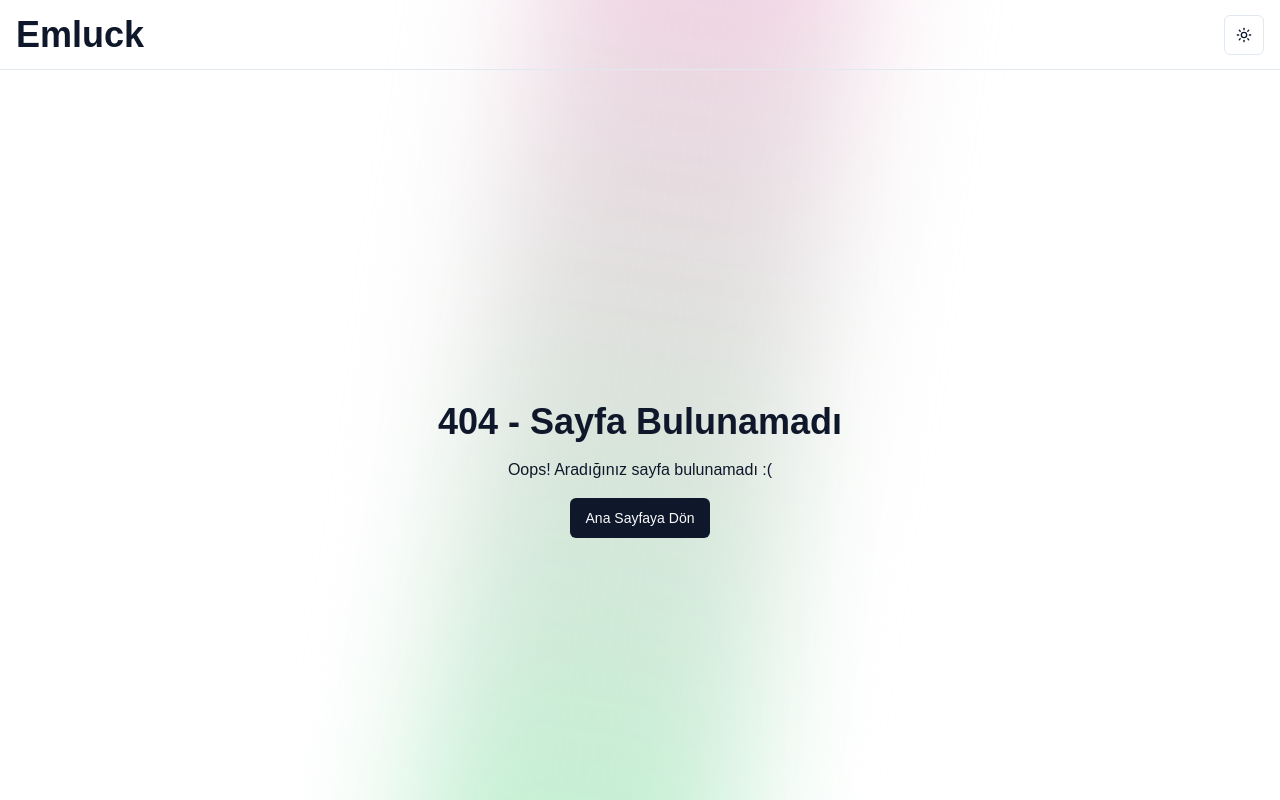
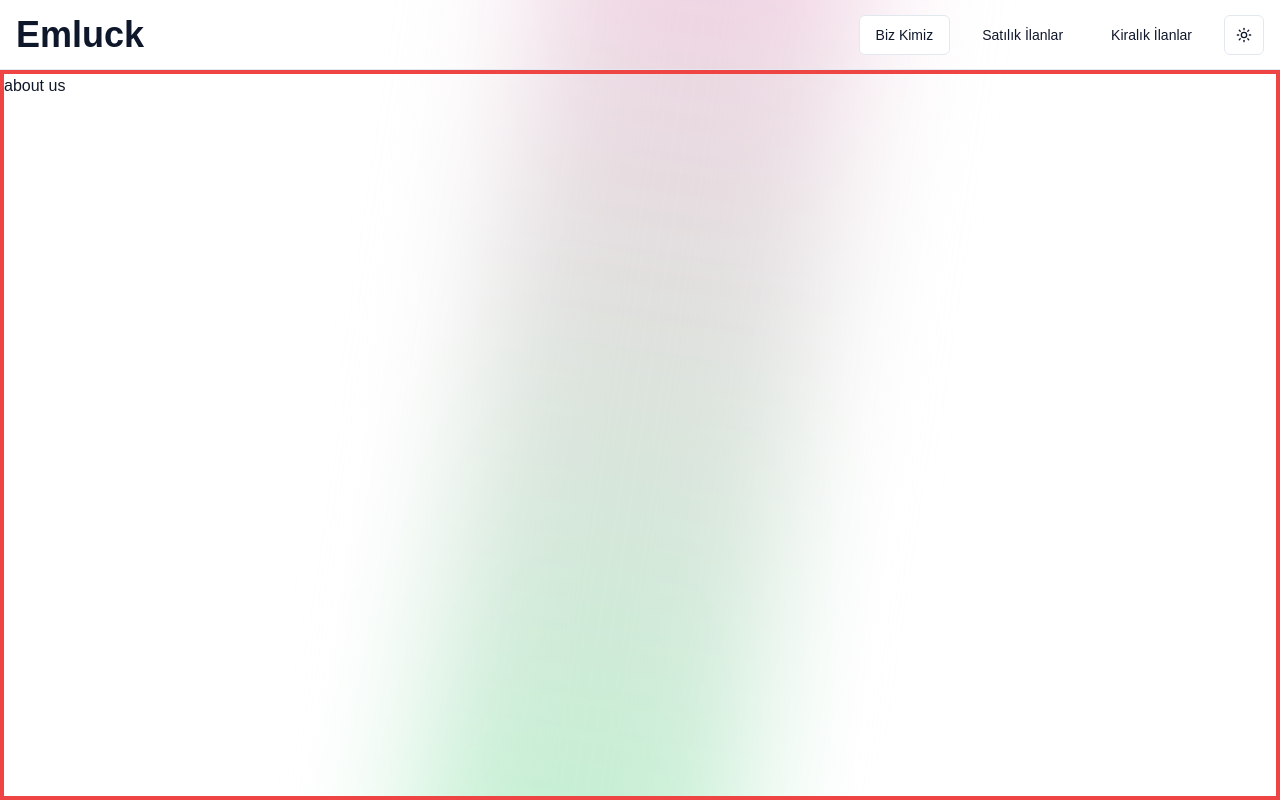
Before and after one commit to dorukozerr/real-estate-app, a Next.js app: page /about-us in a window 1280 px wide. Before the commit this address had no page. Built offline with nearby package versions, Linux system fonts and the light colour scheme; a web font is replaced by a local one.

Commit message:
feat(routing): new pages added
- created about us page
- created for rent page
- created for sale page
- moved header code to its own seperate component from layout component
- updated header

```diff
--- /dev/null
+++ b/src/app/about-us/page.tsx
@@ -0,0 +1,5 @@
+const Page = () => (
+  <div className="h-full w-full border-4 border-red-500">about us</div>
+);
+
+export default Page;
--- /dev/null
+++ b/src/app/for-rent/page.tsx
@@ -0,0 +1,5 @@
+const Page = () => (
+  <div className="h-full w-full border-4 border-red-500">for rent</div>
+);
+
+export default Page;
--- /dev/null
+++ b/src/app/for-sale/page.tsx
@@ -0,0 +1,5 @@
+const Page = () => (
+  <div className="h-full w-full border-4 border-red-500">for sale</div>
+);
+
+export default Page;
--- a/src/app/layout.tsx
+++ b/src/app/layout.tsx
@@ -1,9 +1,8 @@
 import type { Metadata } from "next";
 import { Fira_Sans_Condensed } from "next/font/google";
-import Link from "next/link";
 import { ThemeProvider } from "@/components/theme/theme-provider";
-import { ThemeToggler } from "@/components/theme/theme-toggler";
 import { Toaster } from "@/components/ui/sonner";
+import { Header } from "@/components/layout/header";
 
 import "swiper/css";
 import "swiper/css/effect-cards";
@@ -39,12 +38,7 @@ const RootLayout = ({
         disableTransitionOnChange
       >
         <div className="relative flex h-full w-full flex-col overflow-hidden">
-          <header className="relative z-10 mx-auto flex h-[70px] min-h-[70px] w-screen max-w-[1440px] items-center justify-between border-b border-border px-4">
-            <Link href="/">
-              <h2 className="text-2xl font-bold sm:text-4xl">Emluck</h2>
-            </Link>
-            <ThemeToggler />
-          </header>
+          <Header />
           <main className="relative z-10 flex w-full flex-1 flex-col overflow-hidden">
             {children}
           </main>
--- a/src/app/page.tsx
+++ b/src/app/page.tsx
@@ -2,7 +2,7 @@ import { getFeaturedProperties, getProperties } from "@/actions";
 import { Property } from "@/types";
 import { CardsSlider } from "@/components/home/cards-slider";
 
-const Home = async () => {
+const Page = async () => {
   const featuredProperties = await getFeaturedProperties();
   const properties = await getProperties();
   const fp = JSON.parse(JSON.stringify(featuredProperties)) as Property[];
@@ -36,4 +36,4 @@ const Home = async () => {
   );
 };
 
-export default Home;
+export default Page;
--- a/src/components/home/cards-slider.tsx
+++ b/src/components/home/cards-slider.tsx
@@ -80,6 +80,7 @@ export const CardsSlider = ({ properties }: { properties: Property[] }) => {
                                     ? "block"
                                     : "hidden",
                                 }}
+                                priority={true}
                                 alt="Property Image"
                                 fill={true}
                                 sizes="100%"
--- /dev/null
+++ b/src/components/layout/header.tsx
@@ -0,0 +1,36 @@
+"use client";
+
+import { usePathname } from "next/navigation";
+import Link from "next/link";
+import { ThemeToggler } from "@/components/theme/theme-toggler";
+import { Button } from "@/components/ui/button";
+
+export const Header = () => {
+  const pathname = usePathname();
+
+  console.log("pathname =>", pathname);
+
+  const links = [
+    { href: "/about-us", label: "Biz Kimiz" },
+    { href: "/for-sale", label: "Satılık İlanlar" },
+    { href: "/for-rent", label: "Kiralık İlanlar" },
+  ];
+
+  return (
+    <header className="relative z-10 mx-auto flex h-[70px] min-h-[70px] w-screen max-w-[1440px] items-center justify-between border-b border-border px-4">
+      <Link href="/">
+        <h2 className="text-2xl font-bold sm:text-4xl">Emluck</h2>
+      </Link>
+      <div className="flex items-center justify-start gap-4">
+        {links.map(({ href, label }, linkIndex) => (
+          <Link href={href} key={`headerLink-${linkIndex}`}>
+            <Button variant={pathname === href ? "outline" : "ghost"}>
+              {label}
+            </Button>
+          </Link>
+        ))}
+        <ThemeToggler />
+      </div>
+    </header>
+  );
+};
--- a/src/components/theme/theme-toggler.tsx
+++ b/src/components/theme/theme-toggler.tsx
@@ -15,6 +15,12 @@ import {
 export const ThemeToggler = () => {
   const { setTheme } = useTheme();
 
+  const options = [
+    { label: "Aydınlık", onClick: () => setTheme("light") },
+    { label: "Karanlık", onClick: () => setTheme("dark") },
+    { label: "Sistem", onClick: () => setTheme("system") },
+  ];
+
   return (
     <DropdownMenu>
       <DropdownMenuTrigger asChild>
@@ -25,15 +31,14 @@ export const ThemeToggler = () => {
         </Button>
       </DropdownMenuTrigger>
       <DropdownMenuContent align="end">
-        <DropdownMenuItem onClick={() => setTheme("light")}>
-          Light
-        </DropdownMenuItem>
-        <DropdownMenuItem onClick={() => setTheme("dark")}>
-          Dark
-        </DropdownMenuItem>
-        <DropdownMenuItem onClick={() => setTheme("system")}>
-          System
-        </DropdownMenuItem>
+        {options.map(({ label, onClick }, optionIndex) => (
+          <DropdownMenuItem
+            onClick={onClick}
+            key={`themeToggler-${optionIndex}`}
+          >
+            {label}
+          </DropdownMenuItem>
+        ))}
       </DropdownMenuContent>
     </DropdownMenu>
   );
```
